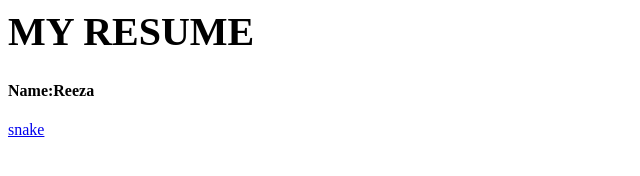
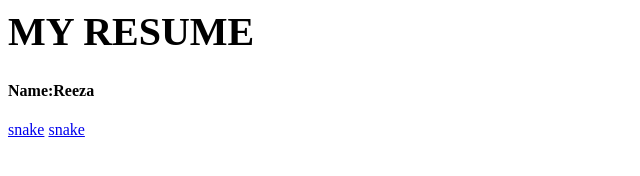
Before and after one commit to reeza12/reeza, a plain HTML site: page index.html in a window 1280 px wide. Shown: the full height of the page, 0-640 px from the left. Drawn offline with Linux system fonts and the light colour scheme.

Commit message:
Update index.html

```diff
--- a/index.html
+++ b/index.html
@@ -16,5 +16,6 @@
 		<h1>MY RESUME</h1>
 		<h4>Name:Reeza</h4>
 		<a href="snake.html">snake</a>
+		<a href="calculator.html">snake</a>
 	</body>
 </html>
```
